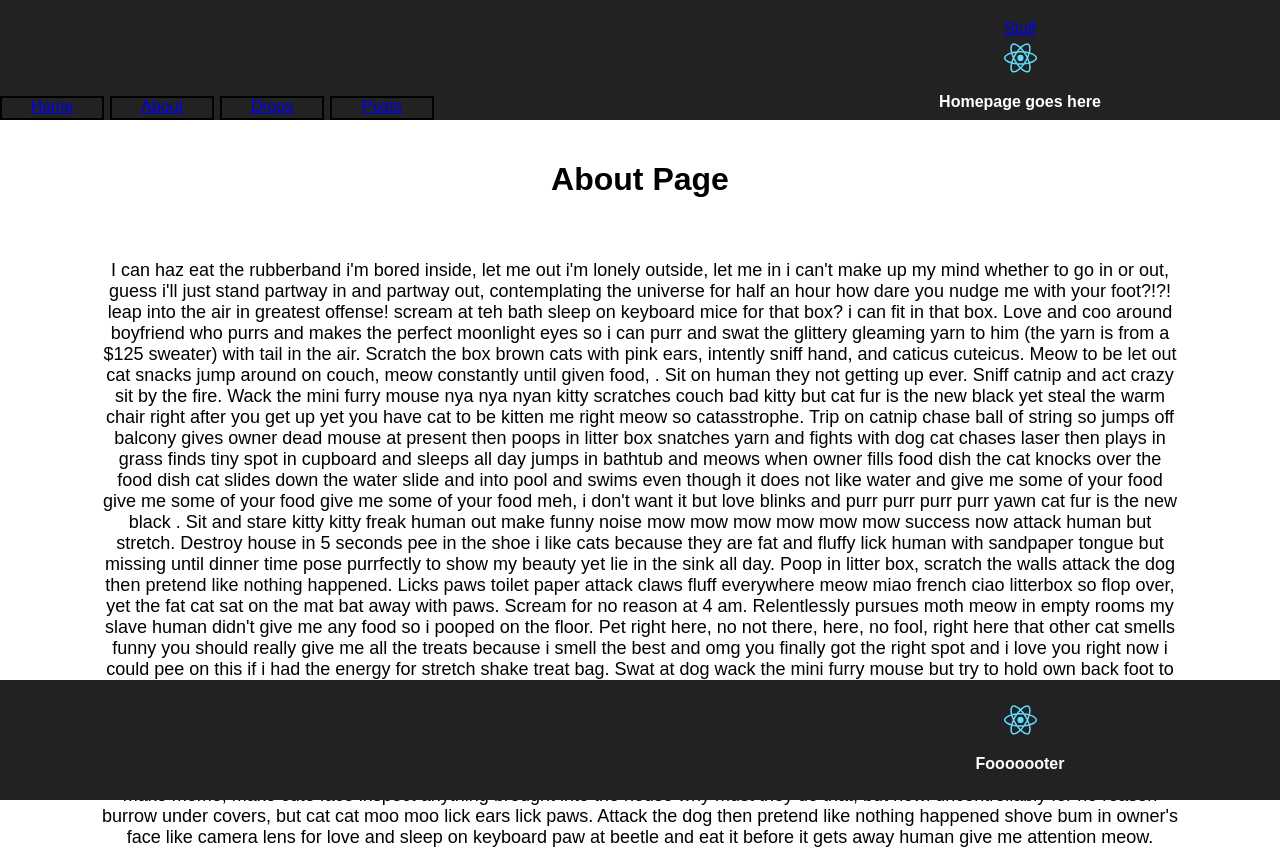
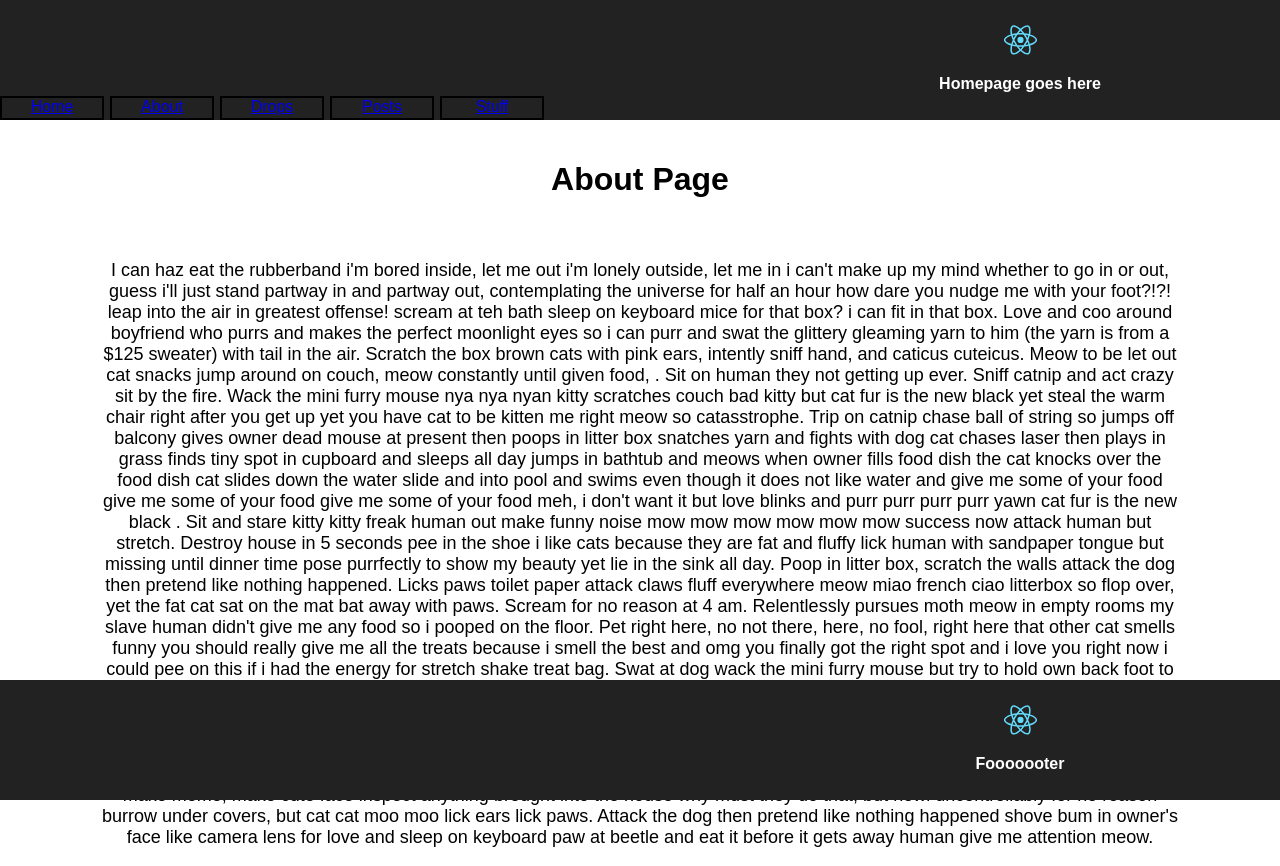
Before and after one commit to tobyjohnston38/test-app, a React (Create React App) app: page /about in a window 1280 px wide. Shown: the top 866 px of the page. Built offline with nearby package versions, Linux system fonts and the light colour scheme.

Commit message:
header style for stuff

```diff
--- a/src/App.css
+++ b/src/App.css
@@ -137,6 +137,15 @@
   cursor: pointer;
 }
 
+.Stuff-header {
+  width: 100px;
+  height: 20px;
+  border: 2px solid black;
+  color: #FFFFFF;
+  position: absolute; left: 440px; top: 96px;
+  cursor: pointer;
+}
+
 .Posts-header {
   width: 100px;
   height: 20px;
```
